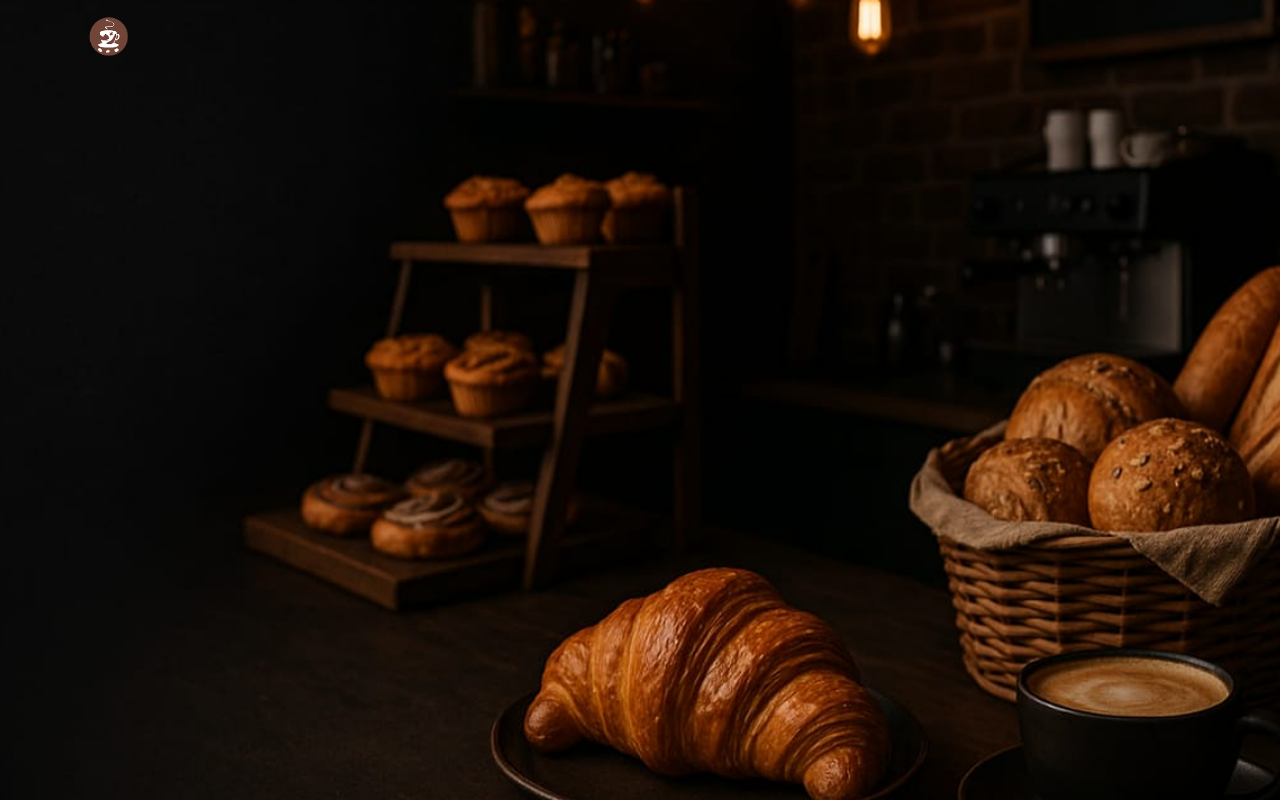
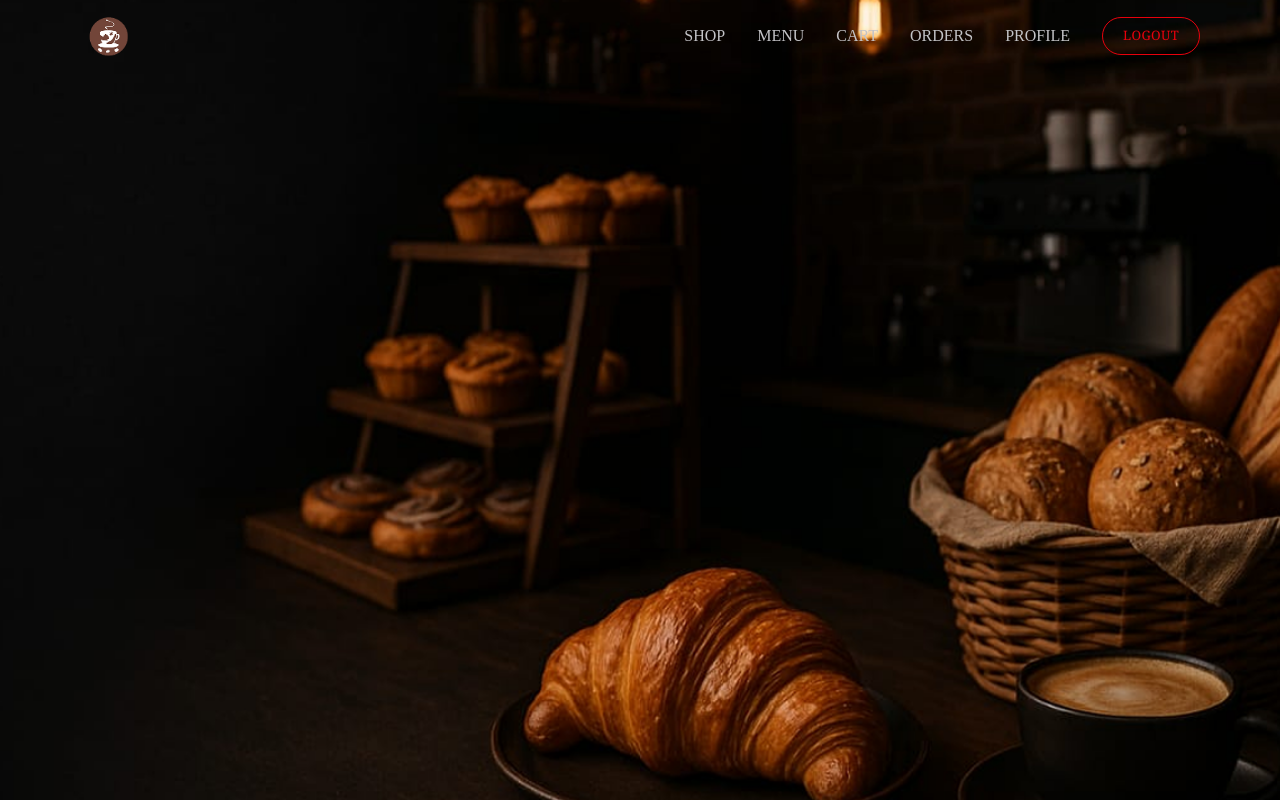
Before and after one commit to abduletifabdella29-lab/DevBean-Cafe, a React (Vite) app: page / in a window 1280 px wide. Built offline with nearby package versions, Linux system fonts and the light colour scheme.

Commit message:
feat: enhance layout and navigation in HeroSection component

```diff
--- a/src/Componentes/HeroSection.jsx
+++ b/src/Componentes/HeroSection.jsx
@@ -7,8 +7,41 @@ function HeroSection() {
         <>
             <div style={{ backgroundImage: `url(${banner})`, backgroundSize: 'cover', backgroundPosition: 'center', height: '100vh' }}>
 
-                <div className='px-20 py-2'>
+                <div className='px-20 py-2 flex'>
                     <div><img src={logo} style={{ width: '56px', height: '56px' }} alt="Logo" /></div>
+
+                    <div className='flex space-x-4 ml-auto justify-space-between items-center gap-4'>
+                        <a href="#"
+                            className="text-[16px] text-[#C3C3C6] font-['Averia_Serif_Libre'] relative inline-block">
+                            SHOP
+                        </a>
+
+                        <a href="#"
+                            className="text-[16px] text-[#C3C3C6] font-['Averia_Serif_Libre'] relative inline-block">
+                            MENU
+                        </a>
+
+                        <a
+                            href="#"
+                            className="text-[16px] text-[#C3C3C6] font-['Averia_Serif_Libre'] relative inline-block">
+                            CART
+                        </a>
+
+                        <a href="#"
+                            className="text-[16px] text-[#C3C3C6] font-['Averia_Serif_Libre'] relative inline-block">
+                            ORDERS
+                        </a>
+
+                        <a
+                            href="#"
+                            className="text-[16px] text-[#C3C3C6] font-['Averia_Serif_Libre'] relative inline-block">
+                            PROFILE
+                        </a>
+
+                        <button className="border border-red-600 rounded-full px-5 py-2 text-red-600 text-[13px] font-serif tracking-wide bg-transparent">
+                            LOGOUT
+                        </button>
+                    </div>
                 </div>
             </div>
         </>
```
